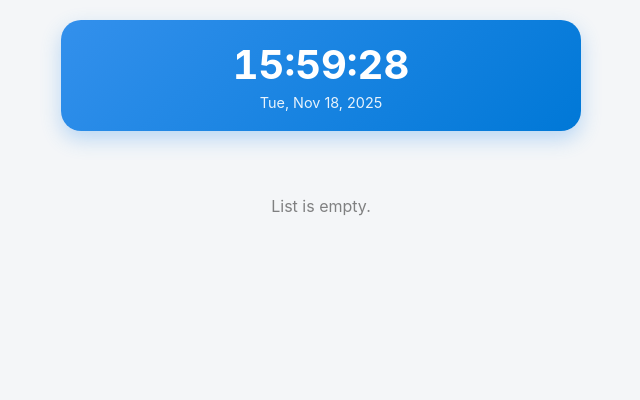
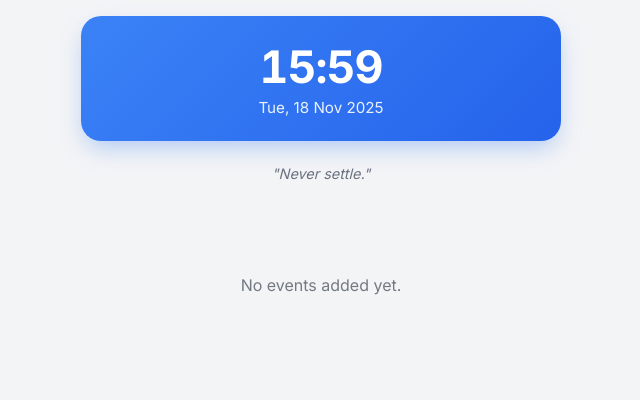
Before and after one commit to whamidrezaw/C2-, a Flask app: page /webapp/1 in a window 1280 px wide. Shown: the top 400 px of the page, without its empty margins (319-959 px from the left). Run offline with Flask 3, Linux system fonts and the light colour scheme; a database or web service that is not in the repository returns one stand-in record (values such as "Sample title"); some libraries are stand-ins or nearby versions.

Commit message:
Update code

```diff
--- a/requirements.txt
+++ b/requirements.txt
@@ -1,7 +1,5 @@
 python-telegram-bot
 flask
-pymongo[srv]
+pymongo
 certifi
 jdatetime
-pytz
-google-generativeai
--- a/templates/index.html
+++ b/templates/index.html
@@ -5,157 +5,209 @@
     <meta name="viewport" content="width=device-width, initial-scale=1.0, user-scalable=no">
     <title>Time Manager</title>
     <script src="https://telegram.org/js/telegram-web-app.js"></script>
+    <link href="https://fonts.googleapis.com/css2?family=Inter:wght@400;600;700&display=swap" rel="stylesheet">
     <style>
         :root {
-            --bg-color: #f4f6f8;
+            --bg-color: #f3f4f6;
             --card-bg: #ffffff;
-            --text-primary: #333333;
-            --text-secondary: #777777;
-            --accent-color: #3390ec;
-            --danger-color: #e53935;
+            --text-primary: #1f2937;
+            --text-secondary: #6b7280;
+            --red: #ef4444;
+            --yellow: #f59e0b;
+            --green: #10b981;
+            --blue: #3b82f6;
             --radius: 16px;
-            --shadow: 0 4px 12px rgba(0, 0, 0, 0.08);
         }
+
+        * { box-sizing: border-box; -webkit-tap-highlight-color: transparent; }
+
         body {
             background-color: var(--tg-theme-secondary-bg-color, var(--bg-color));
             color: var(--tg-theme-text-color, var(--text-primary));
-            font-family: -apple-system, BlinkMacSystemFont, "Segoe UI", Roboto, Helvetica, Arial, sans-serif;
-            margin: 0; padding: 20px;
-            transition: background-color 0.3s, color 0.3s;
+            font-family: 'Inter', sans-serif;
+            margin: 0; padding: 16px;
         }
-        .container { max-width: 520px; margin: 0 auto; padding-bottom: 40px; }
-        .clock-card {
-            background: linear-gradient(135deg, #3390ec, #0078d7);
-            color: white; padding: 20px; border-radius: 20px;
-            box-shadow: 0 8px 20px rgba(51, 144, 236, 0.3);
-            margin-bottom: 25px; text-align: center;
+
+        .container { max-width: 480px; margin: 0 auto; padding-bottom: 40px; }
+
+        /* Clock Section */
+        .header-card {
+            background: linear-gradient(135deg, #3b82f6, #2563eb);
+            color: white;
+            padding: 24px;
+            border-radius: 20px;
+            text-align: center;
+            box-shadow: 0 10px 25px -5px rgba(59, 130, 246, 0.4);
+            margin-bottom: 24px;
         }
-        .clock-time { font-size: 2.5em; font-weight: 700; font-variant-numeric: tabular-nums; }
-        .clock-date { font-size: 0.9em; opacity: 0.9; margin-top: 5px; }
+        .clock { font-size: 2.8rem; font-weight: 700; letter-spacing: -1px; font-variant-numeric: tabular-nums; }
+        .date-display { font-size: 0.95rem; opacity: 0.9; margin-top: 4px; font-weight: 500; }
+
+        /* Quote Section */
+        .quote-box {
+            text-align: center;
+            font-style: italic;
+            color: var(--text-secondary);
+            font-size: 0.9rem;
+            margin-bottom: 20px;
+            padding: 0 10px;
+            min-height: 40px;
+        }
+
+        /* Event Cards */
         .card {
             background: var(--tg-theme-bg-color, var(--card-bg));
-            border-radius: var(--radius); padding: 16px; margin-bottom: 12px;
-            box-shadow: var(--shadow); display: flex; align-items: center; justify-content: space-between; gap: 12px;
+            border-radius: var(--radius);
+            padding: 16px;
+            margin-bottom: 12px;
+            box-shadow: 0 2px 8px rgba(0,0,0,0.04);
+            display: flex; align-items: center; justify-content: space-between;
+            transition: transform 0.2s;
         }
+        .card:active { transform: scale(0.98); }
+
+        .card-icon { font-size: 1.5rem; margin-right: 16px; }
         .card-info { flex-grow: 1; }
-        .card-title { font-weight: 600; font-size: 1.05rem; margin-bottom: 6px; word-break: break-word; }
-        .card-date-group { display: flex; flex-direction: column; font-size: 0.85rem; gap: 2px; }
-        .date-row { display: flex; align-items: center; gap: 6px; }
-        .date-label { font-size: 0.75rem; color: var(--text-secondary); opacity: 0.8; width: 70px; flex-shrink: 0; }
-        .date-val { font-weight: 500; font-family: monospace; font-size: 0.9rem; color: var(--text-primary); }
-        .card-badge {
-            background: rgba(51, 144, 236, 0.1); color: var(--accent-color);
-            padding: 8px 12px; border-radius: 12px; font-size: 0.9rem; font-weight: bold;
-            min-width: 72px; text-align: center; white-space: nowrap;
+        .card-title { font-weight: 600; font-size: 1.05rem; margin-bottom: 4px; }
+
+        .date-row {
+            display: flex; align-items: center; gap: 8px;
+            font-size: 0.85rem; color: var(--text-secondary);
         }
-        .card-badge.urgent { background: rgba(229, 57, 53, 0.1); color: var(--danger-color); }
-        .empty-state { text-align: center; opacity: 0.6; padding: 40px 0; }
+        .date-label { font-size: 0.75rem; opacity: 0.7; width: 25px; }
+        .date-val { font-family: monospace; font-weight: 500; }
+
+        .badge {
+            padding: 6px 10px; border-radius: 10px;
+            font-size: 0.85rem; font-weight: 700;
+            text-align: center; min-width: 80px;
+            color: white;
+        }
+
+        /* Color Logic Classes */
+        .badge-red { background-color: var(--red); box-shadow: 0 4px 10px rgba(239, 68, 68, 0.3); }
+        .badge-yellow { background-color: var(--yellow); color: #fff; box-shadow: 0 4px 10px rgba(245, 158, 11, 0.3); }
+        .badge-green { background-color: var(--green); box-shadow: 0 4px 10px rgba(16, 185, 129, 0.3); }
+        .badge-gray { background-color: #9ca3af; } /* Passed */
+
+        .empty-state { text-align: center; padding: 50px 0; opacity: 0.6; }
     </style>
 </head>
 <body>
-  <div class="container">
-    <div class="clock-card">
-      <div class="clock-time" id="clock">00:00:00</div>
-      <div class="clock-date" id="date-display">Loading...</div>
+
+<div class="container">
+    <div class="header-card">
+        <div class="clock" id="clock">00:00</div>
+        <div class="date-display" id="date-display">Loading...</div>
     </div>
-    <div id="content"></div>
-  </div>
 
-  <script>
-    // داده‌های تزریق شده از سمت سرور
-    const SERVER_USER_DATA = {{ user_data | tojson | safe }};
+    <div class="quote-box" id="quote"></div>
+    <div id="list"></div>
+</div>
+
+<script>
     const tg = window.Telegram.WebApp;
+    tg.expand();
 
-    // XSS Protection: Escape HTML characters
-    const escapeHTML = (str) => {
-        if (!str) return "";
-        return String(str).replace(/&/g, "&amp;").replace(/</g, "&lt;").replace(/>/g, "&gt;").replace(/"/g, "&quot;").replace(/'/g, "&#39;");
-    };
+    const userData = {{ user_data | tojson }};
 
-    // Theme Handling
-    function applyTheme() {
-        if (!tg.themeParams) return;
-        const p = tg.themeParams;
-        const root = document.documentElement.style;
-        if(p.secondary_bg_color) root.setProperty("--bg-color", p.secondary_bg_color);
-        if(p.bg_color) root.setProperty("--card-bg", p.bg_color);
-        if(p.text_color) root.setProperty("--text-primary", p.text_color);
-        if(p.hint_color) root.setProperty("--text-secondary", p.hint_color);
-        if(p.button_color) root.setProperty("--accent-color", p.button_color);
-    }
+    // 20 Short Random Quotes
+    const quotes = [
+        "Do it now.", "Dream big.", "Stay focused.", "Keep going.",
+        "Time flies.", "Be productive.", "No excuses.", "Work hard.",
+        "Stay hungry.", "Make it happen.", "Focus on you.", "Don't stop.",
+        "Believe.", "You can.", "Start today.", "Time is gold.",
+        "Action wins.", "Be consistent.", "Never settle.", "Create future."
+    ];
+    document.getElementById('quote').innerText = `"${quotes[Math.floor(Math.random() * quotes.length)]}"`;
 
+    // Clock
     function updateClock() {
         const now = new Date();
-        document.getElementById("clock").innerText = now.toLocaleTimeString("en-US", { hour12: false, hour: "2-digit", minute: "2-digit", second: "2-digit" });
-        document.getElementById("date-display").innerText = now.toLocaleDateString("en-US", { weekday: "short", year: "numeric", month: "short", day: "numeric" });
+        document.getElementById('clock').innerText = now.toLocaleTimeString('en-GB', {hour: '2-digit', minute: '2-digit'});
+        document.getElementById('date-display').innerText = now.toLocaleDateString('en-GB', {weekday:'short', day:'numeric', month:'short', year:'numeric'});
     }
+    setInterval(updateClock, 1000);
+    updateClock();
 
-    function startOfDay(date) {
-        const d = new Date(date);
-        d.setHours(0, 0, 0, 0);
-        return d;
-    }
+    // --- CORE LOGIC ---
+    const listDiv = document.getElementById('list');
 
-    function computeBadge(dateString) {
-        const parts = dateString.split(".");
-        if (parts.length !== 3) return { label: "Invalid", cls: "card-badge urgent" };
+    if (Object.keys(userData).length === 0) {
+        listDiv.innerHTML = `<div class="empty-state">No events added yet.</div>`;
+    } else {
+        // 1. Convert to Array & Calculate Days
+        const events = Object.entries(userData).map(([key, item]) => {
+            const parts = item.date.split('.'); // DD.MM.YYYY
+            // Convert to YYYY-MM-DD for easier JS parsing
+            const isoDate = `${parts[2]}-${parts[1]}-${parts[0]}`;
+            const target = new Date(isoDate);
+            const today = new Date();
+            today.setHours(0,0,0,0);
 
-        const targetDate = new Date(parts[2], parts[1] - 1, parts[0]);
-        const today = startOfDay(new Date());
-        const target = startOfDay(targetDate);
+            const diffTime = target - today;
+            const diffDays = Math.ceil(diffTime / (1000 * 60 * 60 * 24));
 
-        const diffDays = Math.round((target - today) / 86400000);
+            return { ...item, key, diffDays };
+        });
 
-        if (diffDays > 0) return { label: `${diffDays} Days`, cls: "card-badge" };
-        if (diffDays === 0) return { label: "Today", cls: "card-badge" };
-        return { label: "Passed", cls: "card-badge urgent" };
-    }
+        // 2. Sort: Nearest date first
+        // (Using diffDays for sorting. Positive small numbers first)
+        events.sort((a, b) => {
+            // If both are future, sort by nearest
+            if (a.diffDays >= 0 && b.diffDays >= 0) return a.diffDays - b.diffDays;
+            // If both passed, sort by recent passed
+            if (a.diffDays < 0 && b.diffDays < 0) return b.diffDays - a.diffDays;
+            // Future comes before passed
+            return b.diffDays - a.diffDays;
+        });
 
-    function renderList(data) {
-        const div = document.getElementById("content");
-        if (!div) return;
-        const keys = Object.keys(data || {});
-        if (keys.length === 0) {
-            div.innerHTML = `<div class="empty-state">List is empty.</div>`;
-            return;
-        }
+        // 3. Render
+        let html = '';
+        events.forEach(item => {
+            let badgeText = `${item.diffDays} Days`;
+            let badgeClass = 'badge-gray'; // Default (Passed)
 
-        let html = "";
-        keys.forEach(key => {
-            const item = data[key];
-            const title = escapeHTML(item.title || "Untitled");
-            const dateG = escapeHTML(item.date || "");
-            const dateJ = escapeHTML(item.shamsi_date || "");
-            const badge = computeBadge(item.date || "");
+            // Color Logic
+            if (item.diffDays >= 0) {
+                if (item.diffDays === 0) {
+                    badgeText = "Today!";
+                    badgeClass = 'badge-red';
+                } else if (item.diffDays < 180) { // < 6 Months
+                    badgeClass = 'badge-red';
+                } else if (item.diffDays <= 365) { // 6 Months - 1 Year
+                    badgeClass = 'badge-yellow';
+                } else { // > 1 Year
+                    badgeClass = 'badge-green';
+                }
+            } else {
+                badgeText = "Passed";
+            }
+
+            // Dates
+            const dateRow = `<div class="date-row"><span class="date-label">EN</span> <span class="date-val">${item.date}</span></div>`;
+            const shamsiRow = item.shamsi_date ? `<div class="date-row"><span class="date-label">IR</span> <span class="date-val">${item.shamsi_date}</span></div>` : '';
 
             html += `
             <div class="card">
-                <div style="font-size: 24px;">📌</div>
+                <div class="card-icon">📌</div>
                 <div class="card-info">
-                    <div class="card-title">${title}</div>
-                    <div class="card-date-group">
-                        <div class="date-row"><span class="date-label">Gregorian:</span><span class="date-val">${dateG}</span></div>
-                        ${dateJ ? `<div class="date-row"><span class="date-label">Jalali:</span><span class="date-val">${dateJ}</span></div>` : ''}
-                    </div>
+                    <div class="card-title">${item.title}</div>
+                    ${dateRow}
+                    ${shamsiRow}
                 </div>
-                <div class="${badge.cls}">${badge.label}</div>
+                <div class="badge ${badgeClass}">${badgeText}</div>
             </div>`;
         });
-        div.innerHTML = html;
+        listDiv.innerHTML = html;
     }
 
-    // Init
-    tg.ready();
-    tg.expand();
-    applyTheme();
-    tg.onEvent('themeChanged', applyTheme);
-
-    // Back Button Logic (Optional navigation)
-    // tg.BackButton.hide(); // We are in root, so usually hidden
-
-    updateClock();
-    setInterval(updateClock, 1000);
-    renderList(SERVER_USER_DATA);
-  </script>
+    // Theme Support
+    if (tg.themeParams.bg_color) {
+        document.documentElement.style.setProperty('--bg-color', tg.themeParams.secondary_bg_color);
+        document.documentElement.style.setProperty('--card-bg', tg.themeParams.bg_color);
+        document.documentElement.style.setProperty('--text-primary', tg.themeParams.text_color);
+    }
+</script>
 </body>
 </html>
```
Also changed, not shown: config.py (+4 -6 lines), countdown_bot.py (+104 -144 lines).
